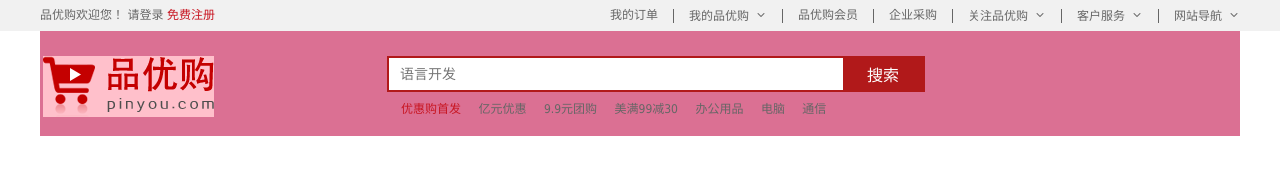
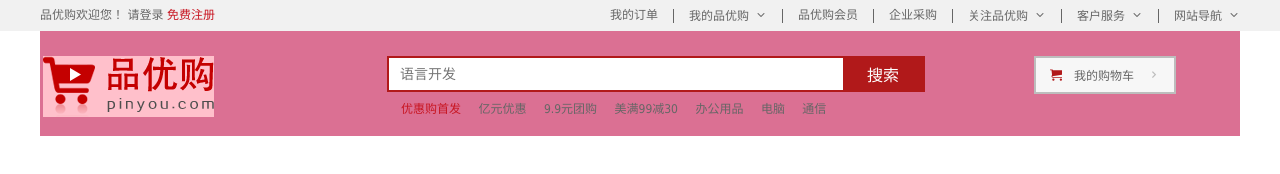
Before and after one commit to jingzhao-git/pyg_shopping, a plain HTML site: page shopping/index.html in a window 1280 px wide. Drawn offline with Linux system fonts and the light colour scheme.

Commit message:
update fonts profile and finish cart section and header part

```diff
--- a/shopping/css/common.css
+++ b/shopping/css/common.css
@@ -118,3 +118,31 @@
 .hotwords a {
     margin-left: 14px;
 }
+
+.cart {
+    position: absolute;
+    right: 64px;
+    top: 25px;
+    width: 142px;
+    height: 38px;
+    border: 2px solid #bdbdbd;
+    line-height: 34px;
+    text-align: center;
+    color: #666666;
+    font-size: 12px;
+    background-color: #f7f7f7;
+}
+
+.cart::before {
+    font-family: icomoon;
+    content: "\e93b";
+    margin-right: 12px;
+    color: #b1191a;
+}
+
+.cart::after {
+    font-family: icomoon;
+    content: "\e920";
+    margin-left: 14px;
+    color: #bdbdbd;
+}
--- a/shopping/index.html
+++ b/shopping/index.html
@@ -62,7 +62,8 @@
             <a href="#">电脑</a>
             <a href="#">通信</a>
         </div>
-
+        <!-- cart -->
+        <div class="cart">我的购物车</div>
 
 
     </header>
```
Also changed, not shown: shopping/fonts/icomoon.ttf, shopping/fonts/icomoon.woff, 3 other files.
